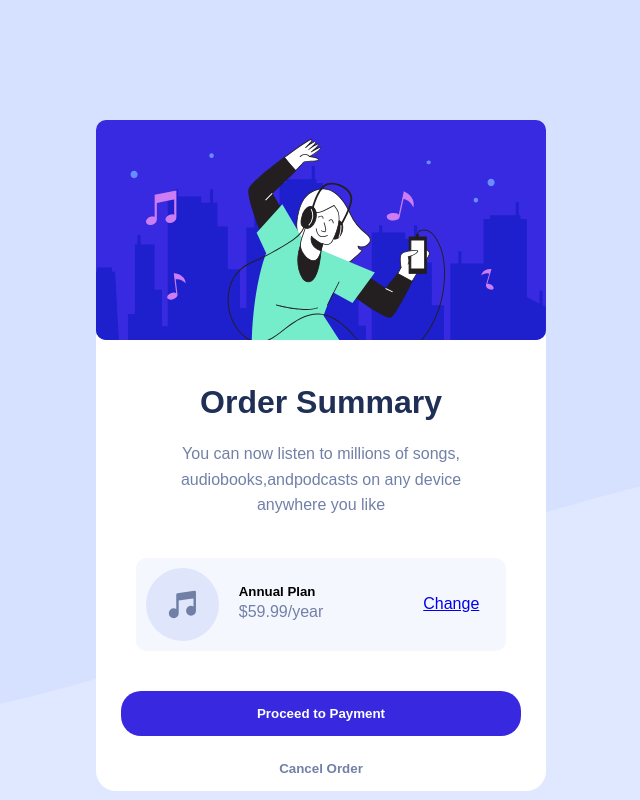
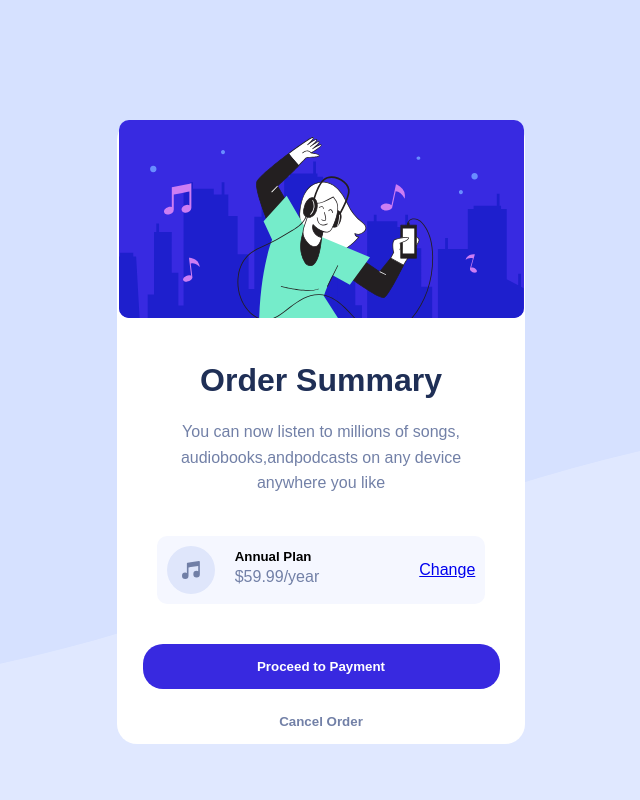
Before and after one commit to AhmaadAlharbi/Order-summary-component-challenge-hub, a plain HTML site: page index.html in a window 1280 px wide. Shown: the whole page, without its empty margins (319-959 px from the left). Drawn offline with Linux system fonts and the light colour scheme; a web font is replaced by a local one.

Commit message:
fix width

```diff
--- a/css/style.css
+++ b/css/style.css
@@ -77,6 +77,7 @@ main {
 }
 .card-header img {
   border-radius: 10px;
+  width: 405px;
   -webkit-border-radius: 10px;
   -moz-border-radius: 10px;
   -ms-border-radius: 10px;
@@ -150,6 +151,7 @@ main {
 .card-footer {
   display: flex;
   flex-direction: column;
+  align-items: center;
 }
 .card-footer > button:first-of-type {
   display: block;
@@ -159,7 +161,7 @@ main {
   padding: 15px 30px;
   border: none;
   cursor: pointer;
-  width: 400px;
+  width: 357px;
   margin-bottom: 10px;
   border-radius: 20px;
   -webkit-border-radius: 20px;
```
